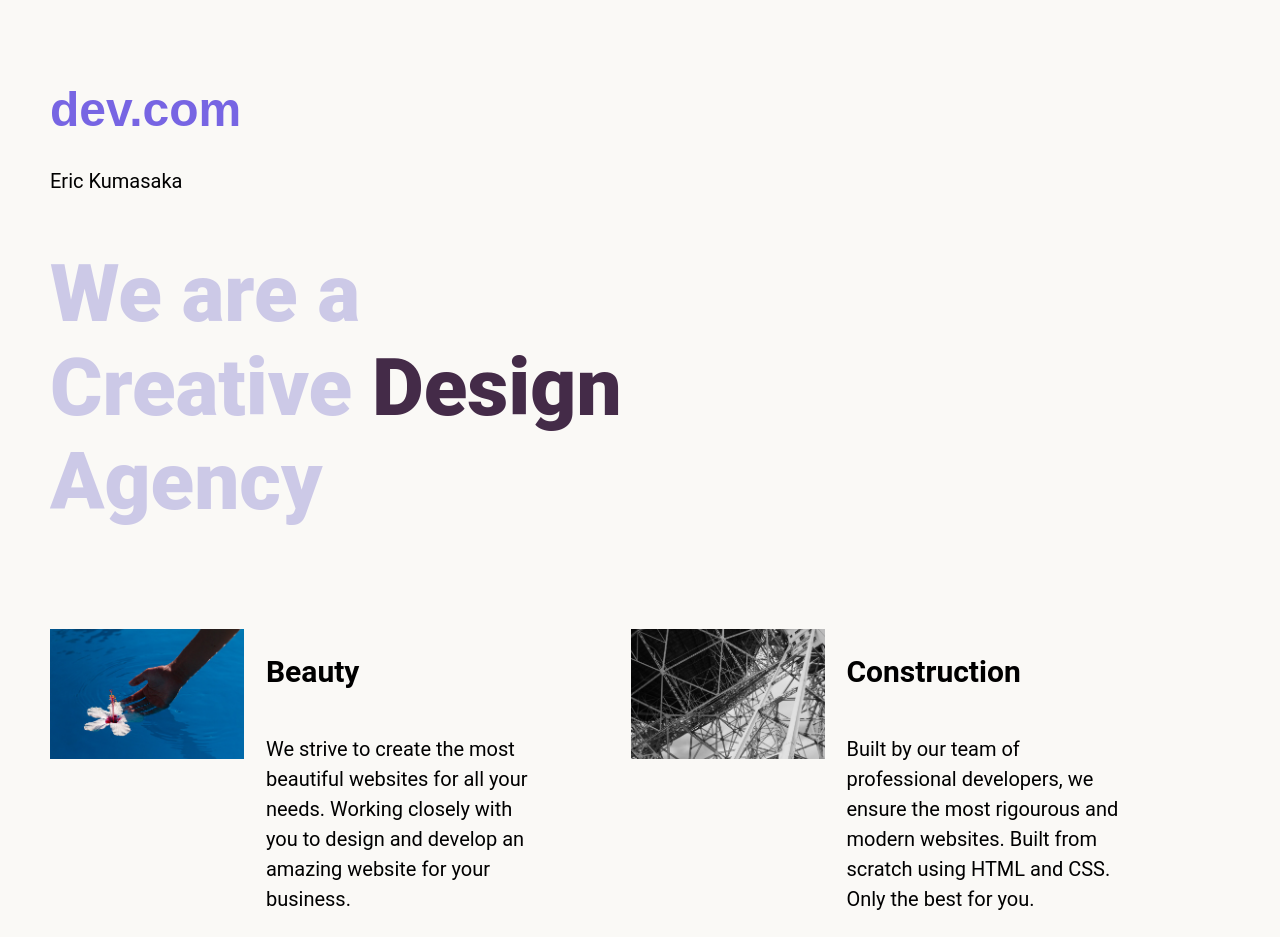
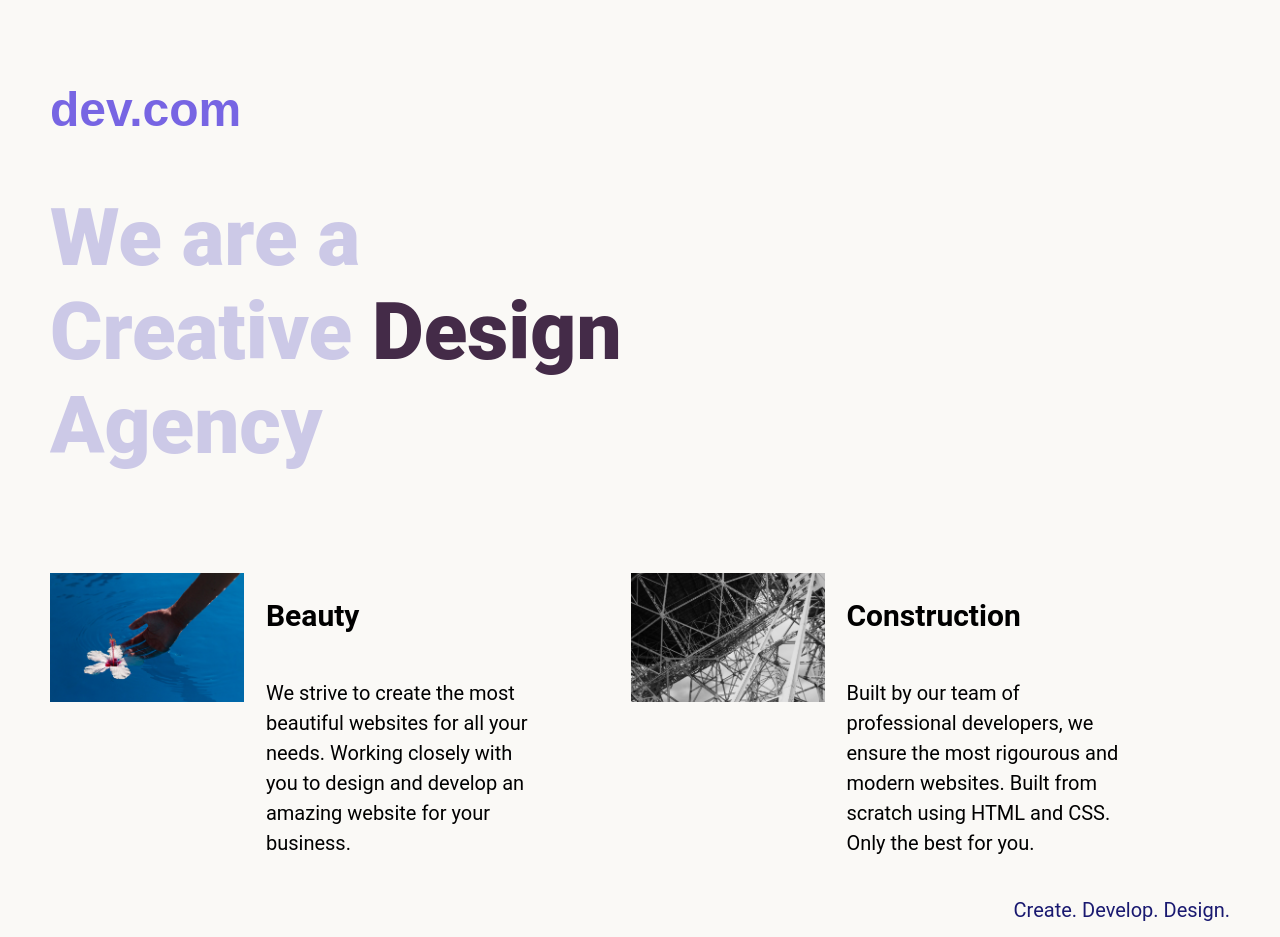
Before and after one commit to emkuma/Web-Design-Agency-Project, a plain HTML site: page index.html in a window 1280 px wide. Shown: the top 937 px of the page. Drawn offline with Linux system fonts and the light colour scheme; a web font is replaced by a local one.

Commit message:
Update index.html

```diff
--- a/index.html
+++ b/index.html
@@ -18,7 +18,6 @@
   <div class="main">
     <!-- <img class="logo" src="./assets/images/logo.png" alt="logo"> -->
     <h1 class="logo--style">dev.com</h1>
-    <p>Eric Kumasaka</p>
     <h1 class="banner--style">We are a Creative <span>Design</span> Agency</h1>
     <div class="row">
       <div class="left">
```
